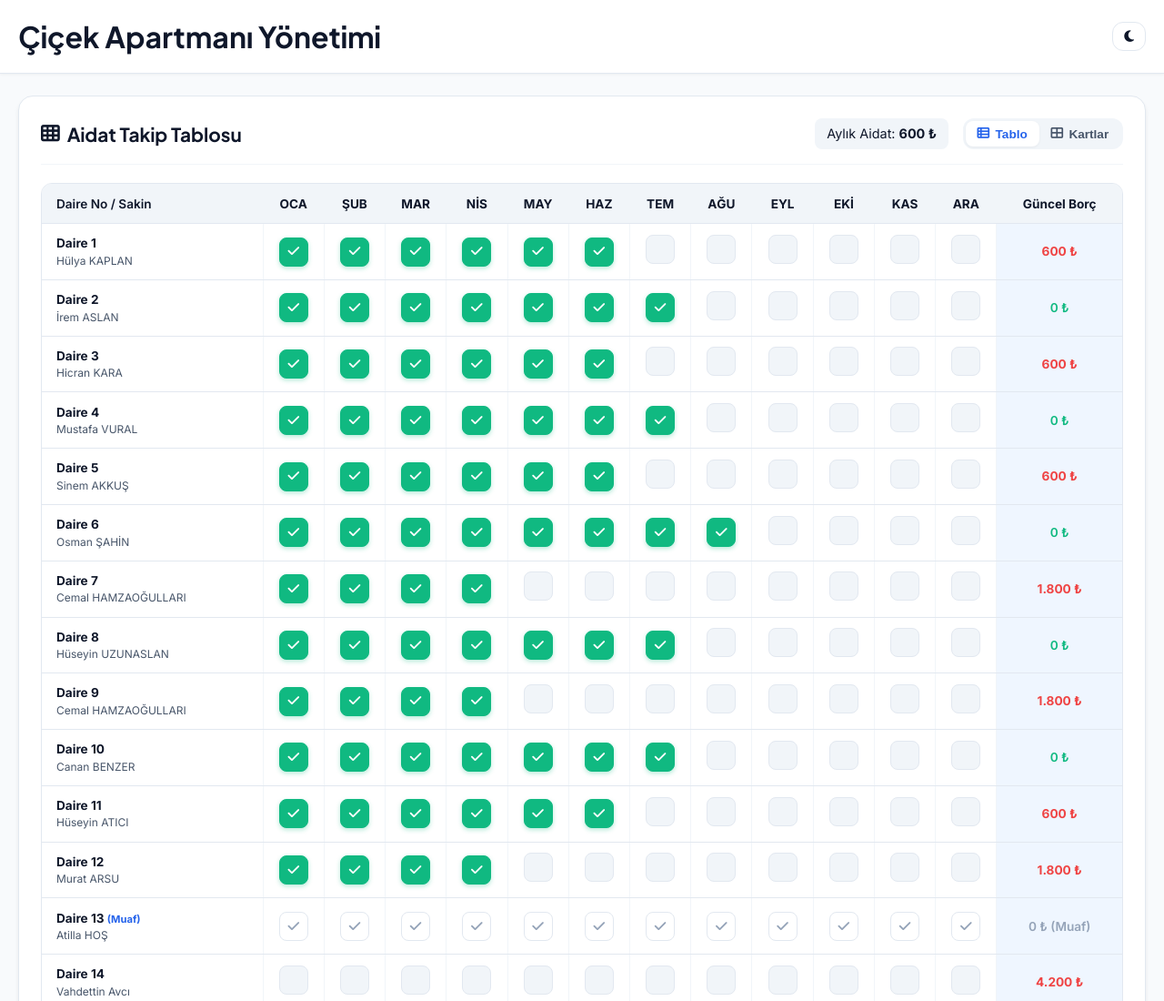
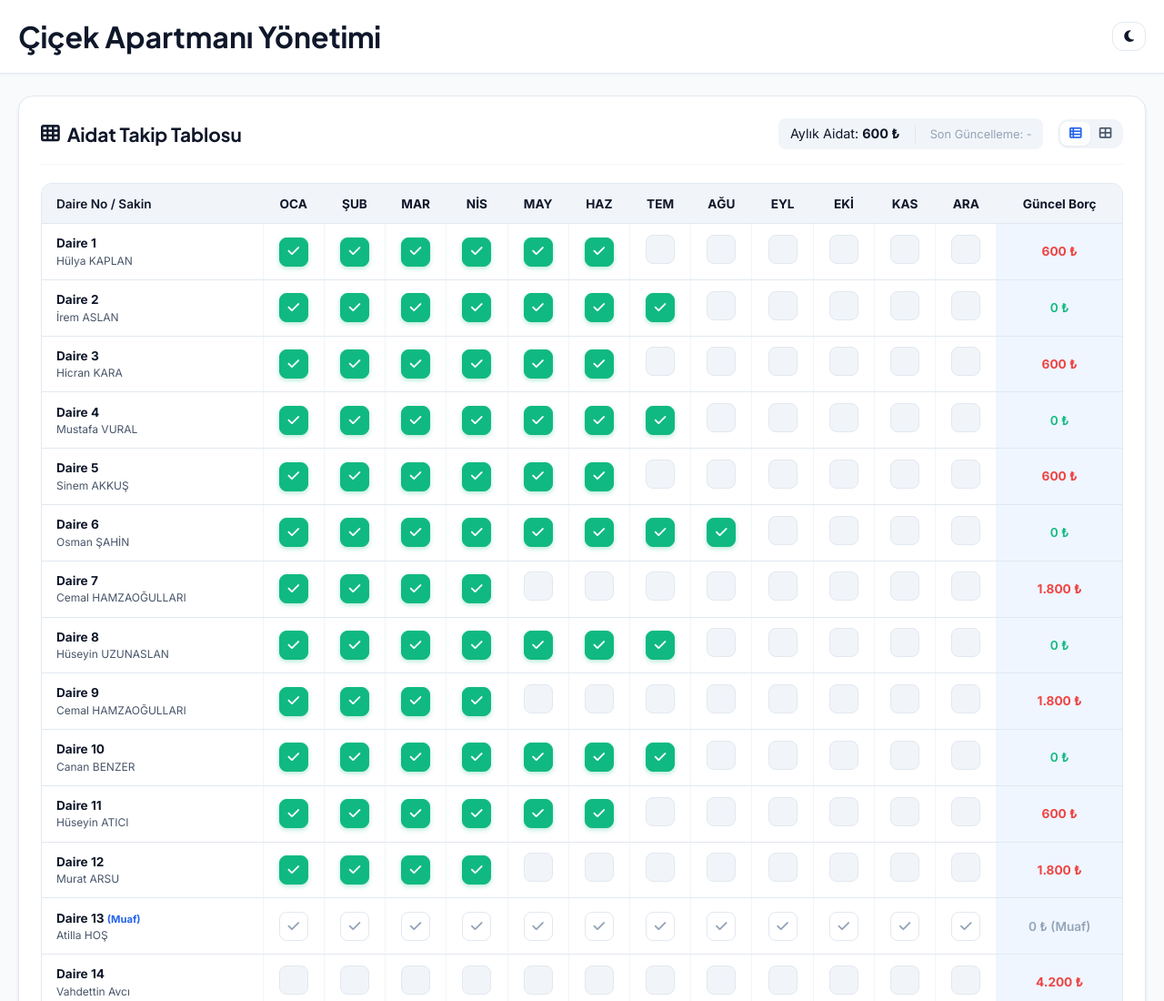
Before and after one commit to atillahos/cicek-apartmani, a plain HTML site: page index.html in a window 1280 px wide. Shown: the top 1100 px of the page at 91% size. Drawn offline with Linux system fonts and the light colour scheme.

Commit message:
UI: Remove monthly dues editing from dues header, make view toggle icon-only in both admin & sakin screens, and add automatic lastUpdated timestamping to dues panel

```diff
--- a/index.html
+++ b/index.html
@@ -61,15 +61,16 @@
           <h2><i class="fa-solid fa-table-cells"></i> Aidat Takip Tablosu</h2>
         </div>
         <div class="dues-controls">
-          <div class="dues-rate-info">
+          <div class="dues-rate-info" style="gap: 1rem;">
             <span>Aylık Aidat: <strong id="monthlyDuesDisplay">750 ₺</strong></span>
+            <span style="font-size: 0.8rem; color: var(--text-muted); border-left: 1px solid var(--border-color); padding-left: 1rem;" id="lastUpdatedDisplay">Son Güncelleme: -</span>
           </div>
           <div class="view-toggle">
-            <button class="toggle-btn active" id="btnTableView" title="Tablo Görünümü">
-              <i class="fa-solid fa-table-list"></i> Tablo
+            <button class="toggle-btn active" id="btnTableView" title="Tablo Görünümü" style="padding: 0.4rem 0.6rem;">
+              <i class="fa-solid fa-table-list"></i>
             </button>
-            <button class="toggle-btn" id="btnGridView" title="Kart Görünümü (Mobil Uyumlu)">
-              <i class="fa-solid fa-table-cells-large"></i> Kartlar
+            <button class="toggle-btn" id="btnGridView" title="Kart Görünümü (Mobil Uyumlu)" style="padding: 0.4rem 0.6rem;">
+              <i class="fa-solid fa-table-cells-large"></i>
             </button>
           </div>
         </div>
--- a/sakin.js
+++ b/sakin.js
@@ -133,6 +133,7 @@ function initApp() {
   renderExtraCardsView();
   renderPdfReports();
   renderAnnouncement();
+  updateLastUpdatedDisplay();
 
   // Load Theme
   const savedTheme = localStorage.getItem('theme') || 'light';
@@ -530,3 +531,10 @@ function updateThemeIcon() {
     icon.className = 'fa-solid fa-moon';
   }
 }
+
+function updateLastUpdatedDisplay() {
+  const display = document.getElementById('lastUpdatedDisplay');
+  if (display) {
+    display.innerText = state.lastUpdated ? `Son Güncelleme: ${state.lastUpdated}` : 'Son Güncelleme: -';
+  }
+}
```
Also changed, not shown: admin/index.html (+6 -6 lines), app.js (+21 -1 lines).
